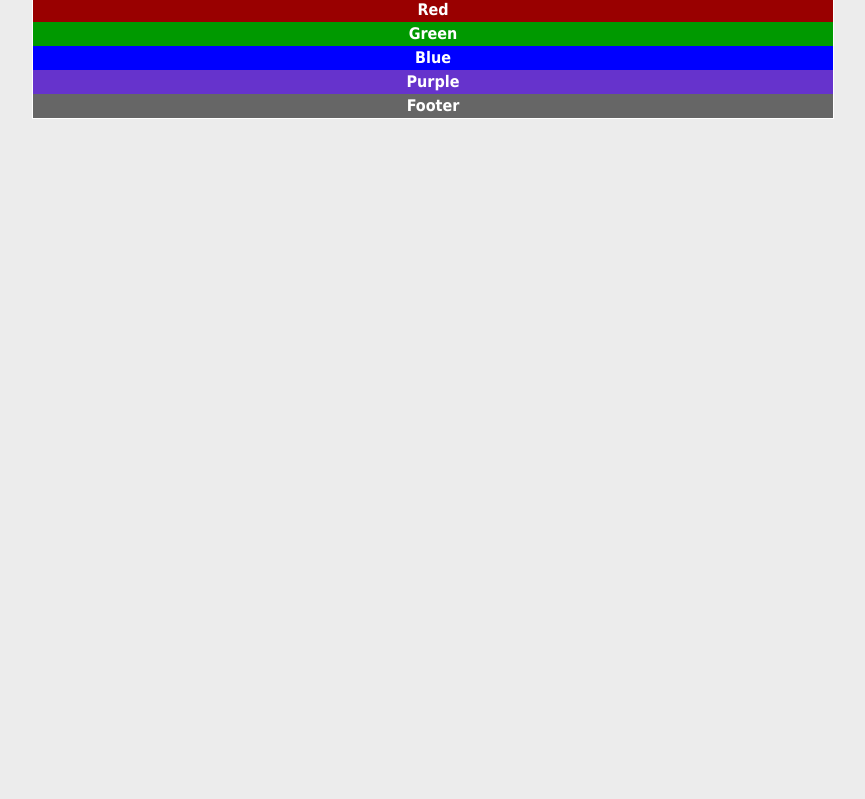
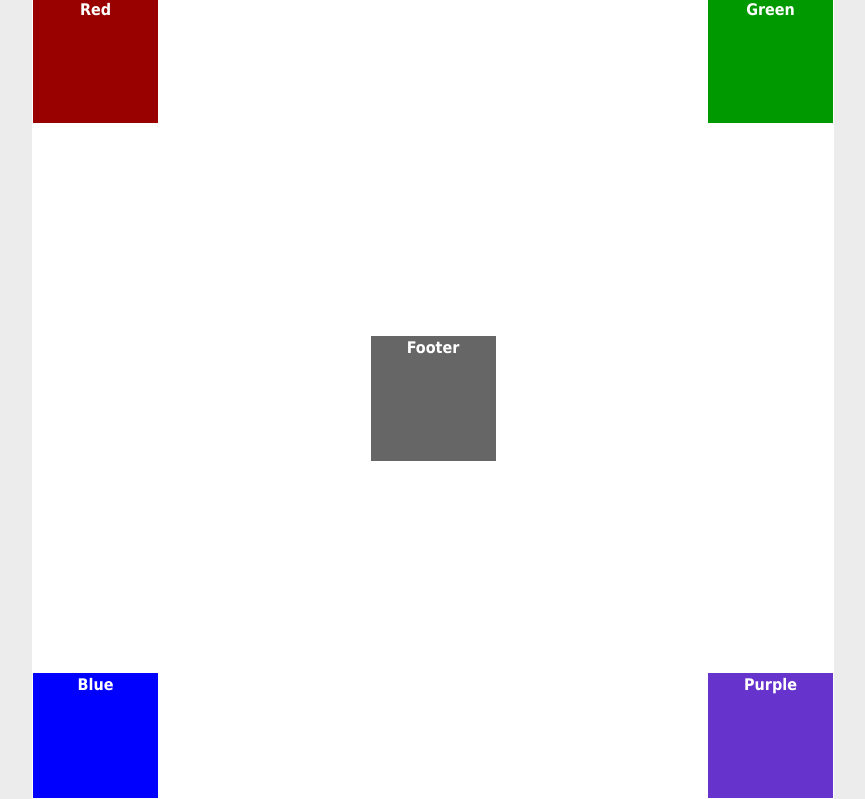
Before and after one commit to BeauxSavoy/ifsc-1310, a plain HTML site: page positioning/absolute-2.html in a window 1280 px wide. Shown: the part 127-926 px from the top of the page, without its empty margins (207-1072 px from the left). Before the commit the page ends 800 px from the top, so only its background shows below. Drawn offline with Linux system fonts and the light colour scheme.

Commit message:
Positions

```diff
--- a/positioning/absolute-2.html
+++ b/positioning/absolute-2.html
@@ -4,7 +4,8 @@
 <meta charset="UTF-8" />
 <title>Positioning Lab</title>
 <style type="text/css">
-* {
+
+*{
 	margin: 0px;
 	padding: 0px;
 }
@@ -16,7 +17,10 @@ body {
 	text-align: center;
 	line-height: 24px;
 }
+
 #wrapper {
+  position:relative;
+  height:800px;
 	background-color: #FFF;
 	border-top-width: 1px;
 	border-right-width: 1px;
@@ -30,20 +34,45 @@ body {
 	margin-right: auto;
 	margin-left: auto;
 }
+
+#wrapper > div {
+  width:125px;
+  height:125px;
+  position:absolute;
+}
+
+
 #red {
 	background-color: #900;
+  top:0;
+  left:0;
 }
 #green {
 	background-color: #090;
+  top:0;
+  right:0;
 }
 #blue {
 	background-color: #00F;
+  bottom:0;
+  left:0;
+
 }
 #purple {
 	background-color: #63C;
+  bottom:0;
+  right:0;
+
 }
 #footer {
 	background-color: #666;
+  margin:20px auto;
+  position:absolute;
+  top:50%;
+  left:50%;
+  margin-left:-62.5px;
+  margin-top:-62.5px;
+
 }
 h1 {
 	color: #000;
@@ -54,7 +83,7 @@ h1 {
 </head>
 
 <body>
-<h1>Absolute 2</h1>
+<h1>Float 2</h1>
 <div id="wrapper">
   <div id="red">Red</div>
   <div id="green">Green</div>
```
